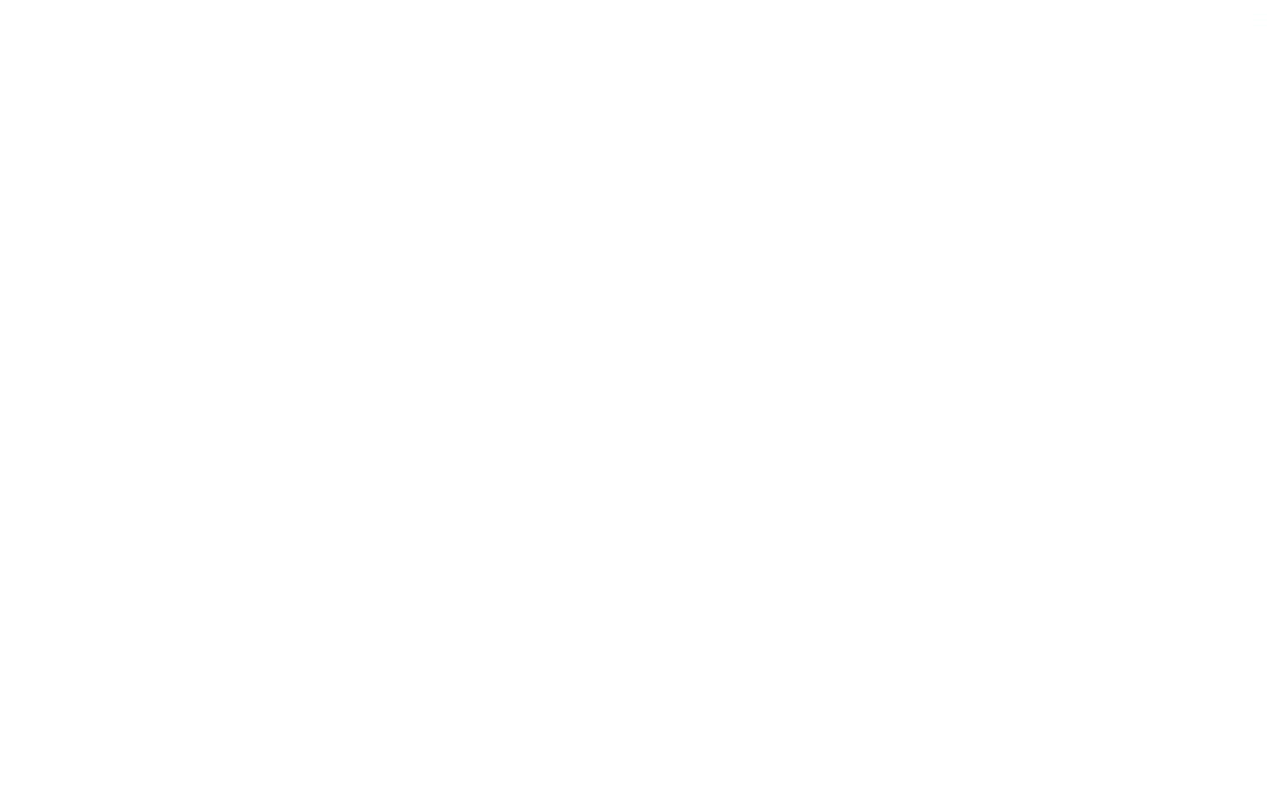
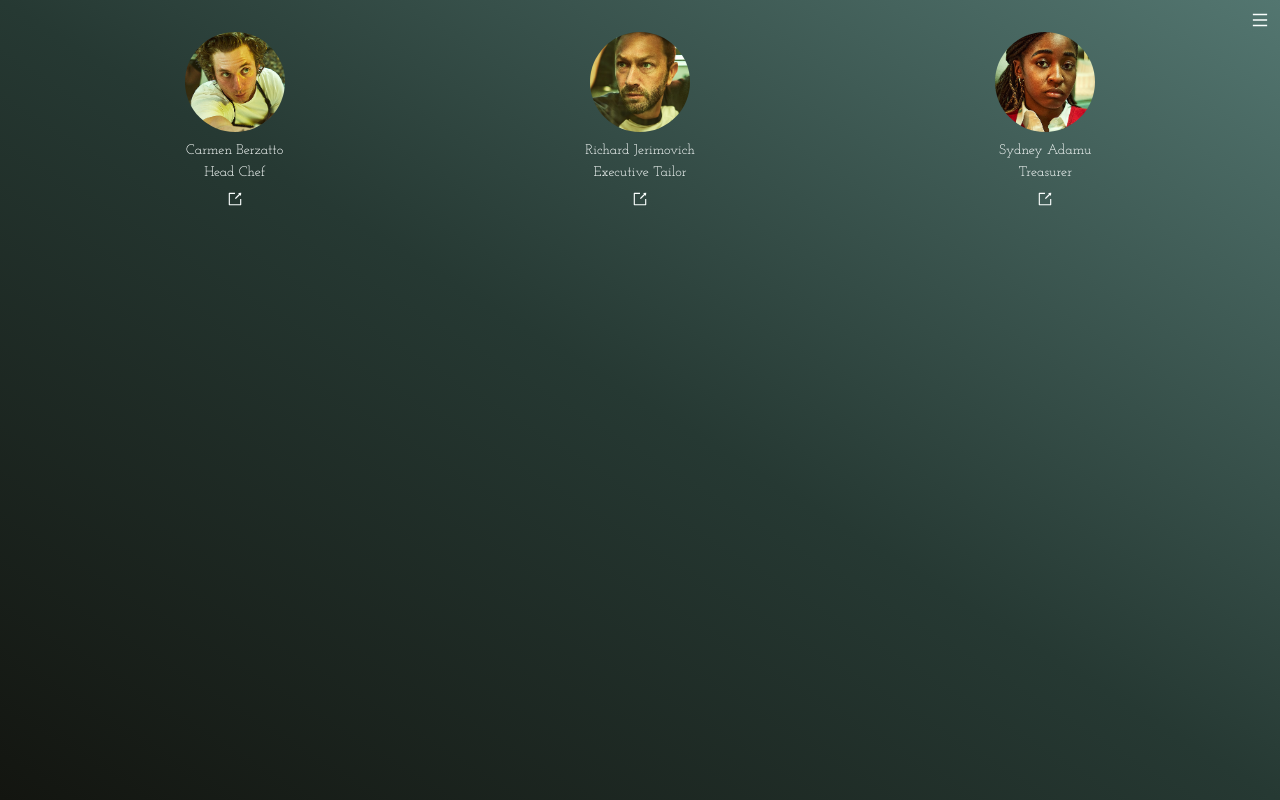
Before and after one commit to soupjake/amici, a React (Vite) app: page /favourites in a window 1280 px wide. Before the commit this address had no page. Built offline with nearby package versions, Linux system fonts and the light colour scheme.

Commit message:
do favourites

```diff
--- a/src/App.tsx
+++ b/src/App.tsx
@@ -5,6 +5,7 @@
 
 import { useAppDispatch } from './hooks/storeHooks'
 import { getFriends } from './store/thunks/friendThunks'
+import { Favourites } from './ui/favourites/Favourites'
 import { Friend } from './ui/friend/Friend'
 import { DrawerNav } from './ui/nav/DrawerNav'
 import { Search } from './ui/search/Search'
@@ -22,6 +23,7 @@
                 <Route path="/">
                     <Route index element={<Search />} />
                     <Route path="/friend/:friendId" element={<Friend />} />
+                    <Route path="/favourites" element={<Favourites />} />
                 </Route>
             </Routes>
             <DrawerNav />
--- /dev/null
+++ b/src/ui/favourites/Favourites.css
@@ -0,0 +1,35 @@
+.favourites-container {
+    background-image: linear-gradient(
+        to bottom left,
+        #537670,
+        var(--main-dark),
+        #131510
+    );
+    min-height: 100vh;
+    min-width: 100vw;
+}
+
+.favourites-row {
+    padding: 32px;
+}
+
+.favourite-column {
+    margin-bottom: 32px;
+}
+
+.favourite-image {
+    height: 100px;
+    width: 100px;
+    border-radius: 50%;
+    object-fit: cover;
+    margin-bottom: 8px;
+}
+
+.favourite-text {
+    color: var(--main-light);
+}
+
+.favourite-icon {
+    color: var(--main-light);
+    margin-top: 8px;
+}
--- /dev/null
+++ b/src/ui/favourites/Favourites.tsx
@@ -0,0 +1,42 @@
+import './Favourites.css'
+
+import { ExportOutlined } from '@ant-design/icons'
+import { Col, Flex, Row, Typography } from 'antd'
+import { Link, useNavigate } from 'react-router-dom'
+
+import { useAppSelector } from '../../hooks/storeHooks'
+import { selectFriends } from '../../store/selectors/friendSelectors'
+import { FriendImage } from '../shared/FriendImage'
+
+const { Text } = Typography
+
+export const Favourites = () => {
+    const favourites = useAppSelector(selectFriends)
+    const navigate = useNavigate()
+
+    const onClick = (friendId: string) => () => {
+        navigate(`/friend/${friendId}`)
+    }
+
+    const renderFriends = favourites.map((friend) => (
+        <Col xs={12} sm={12} md={8} lg={8} xl={8} className="favourite-column">
+            <Link to={`/friend/${friend.id}`}>
+                <Flex vertical align="center" onClick={onClick(friend.id)}>
+                    <FriendImage
+                        className="favourite-image"
+                        image={friend.image}
+                    />
+                    <Text className="favourite-text">{friend.name}</Text>
+                    <Text className="favourite-text">{friend.jobtitle}</Text>
+                    <ExportOutlined className="favourite-icon" />
+                </Flex>
+            </Link>
+        </Col>
+    ))
+
+    return (
+        <Flex className="favourites-container" vertical>
+            <Row className="favourites-row">{renderFriends}</Row>
+        </Flex>
+    )
+}
--- a/src/ui/friend/Friend.tsx
+++ b/src/ui/friend/Friend.tsx
@@ -5,11 +5,9 @@
 import { useState } from 'react'
 import { useParams } from 'react-router-dom'
 
-import carmen from '../../assets/carmen.jpg'
-import cus from '../../assets/cus.jpg'
-import sydney from '../../assets/sydney.jpg'
 import { useAppSelector } from '../../hooks/storeHooks'
 import { selectFriendById } from '../../store/selectors/friendSelectors'
+import { FriendImage } from '../shared/FriendImage'
 import { MessageModal } from './MessageModal'
 
 const { Text } = Typography
@@ -28,24 +26,15 @@
         setOpenMessage(true)
     }
 
-    const getImage = () => {
-        if (friend.image === 'carmen') {
-            return carmen
-        }
-
-        if (friend.image === 'cus') {
-            return cus
-        }
-
-        return sydney
-    }
-
     return (
         <>
             <Flex className="friend-container" justify="center">
                 <Flex vertical align="center" className="friend-view">
                     <Flex className="friend-image-view">
-                        <img className="friend-image" src={getImage()} />
+                        <FriendImage
+                            className="friend-image"
+                            image={friend.image}
+                        />
                     </Flex>
                     <Flex vertical className="friend-info">
                         <Flex justify="space-between">
--- a/src/ui/nav/DrawerNav.tsx
+++ b/src/ui/nav/DrawerNav.tsx
@@ -44,7 +44,7 @@
                         <SearchOutlined className="drawer-nav-light-icon" />
                         <Text className="drawer-nav-text">Search</Text>
                     </Link>
-                    <Link to="/" onClick={onClose}>
+                    <Link to="/favourites" onClick={onClose}>
                         <StarOutlined className="drawer-nav-light-icon" />
                         <Text className="drawer-nav-text">Favourites</Text>
                     </Link>
--- /dev/null
+++ b/src/ui/shared/FriendImage.tsx
@@ -0,0 +1,24 @@
+import carmen from '../../assets/carmen.jpg'
+import cus from '../../assets/cus.jpg'
+import sydney from '../../assets/sydney.jpg'
+
+type Props = {
+    className?: string
+    image: string
+}
+
+export const FriendImage = (props: Props) => {
+    const { className, image } = props
+
+    let imageSrc = carmen
+
+    if (image === 'cus') {
+        imageSrc = cus
+    }
+
+    if (image === 'sydney') {
+        imageSrc = sydney
+    }
+
+    return <img className={className} src={imageSrc} />
+}
```
